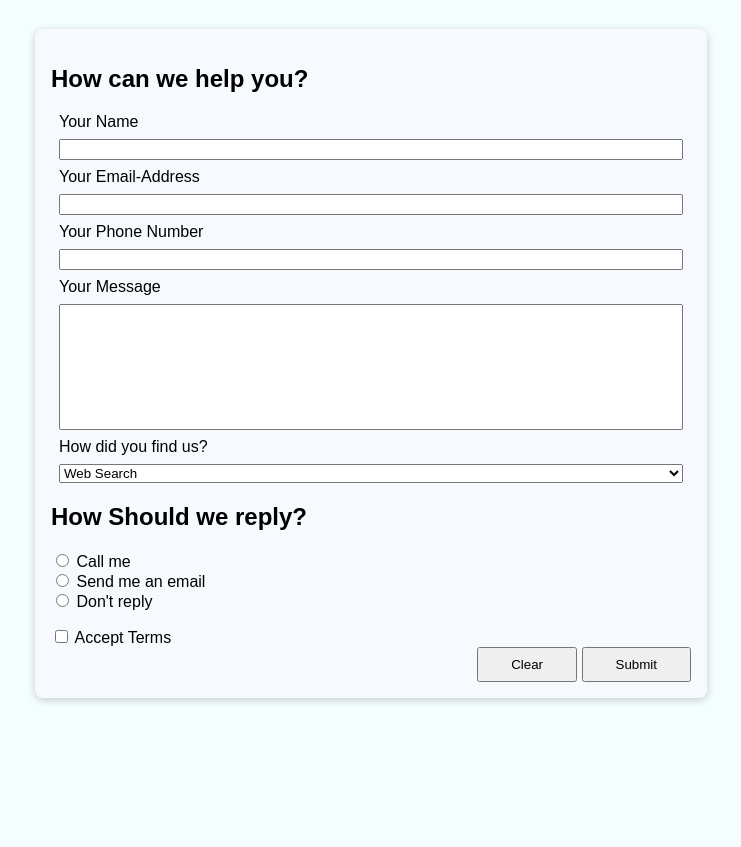
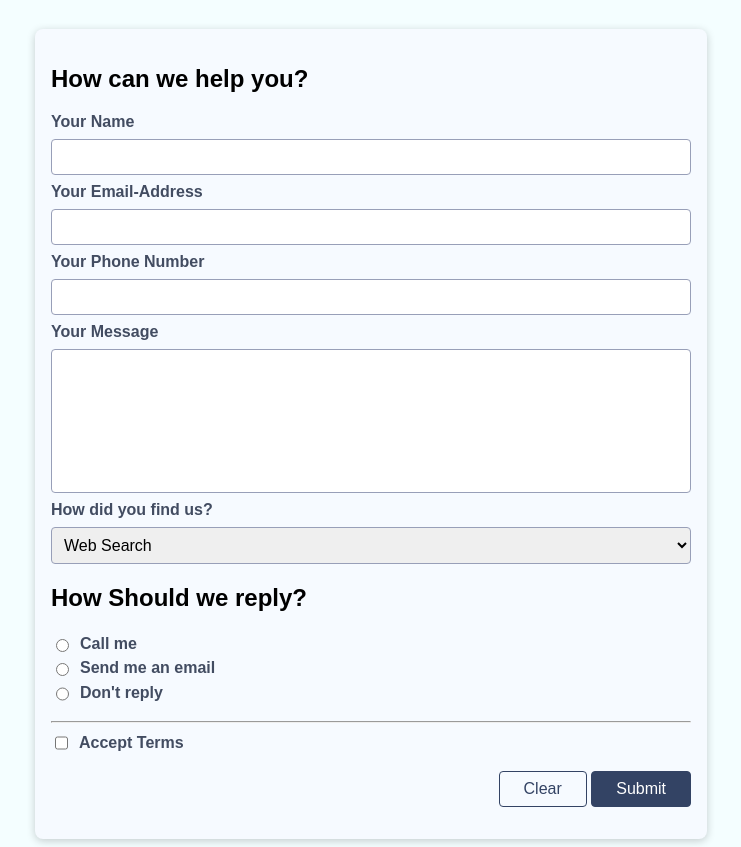
Before and after one commit to Min5107/WebStudy, a plain HTML site: page WebStudy_7/index.html in a window 1280 px wide. Shown: the part 72-919 px from the top of the page, without its empty margins (269-1010 px from the left). Before the commit the page ends 800 px from the top, so only its background shows below. Drawn offline with Linux system fonts and the light colour scheme.

Commit message:
0713(11:30)

```diff
--- a/WebStudy_7/index.html
+++ b/WebStudy_7/index.html
@@ -31,7 +31,7 @@
                     </li>
                     <li>
                         <label for="Message">Your Message</label>
-                        <textarea name="" id="Message" required minlength="10" maxlength="200" rows="8"></textarea>
+                        <textarea name="" id="Message" required minlength="10" maxlength="200" rows="7"></textarea>
                     </li>
                     <li>
                         <label for="channel">How did you find us?</label>
@@ -45,29 +45,30 @@
             </section>
             <section>
                 <h2>How Should we reply?</h2>
-                <ul>
-                    <li>
+                <ul >
+                    <li class="inline-control">
                         <input type="radio" id="reply-phone" name="reply" value="phone" />
                         <label for="reply-phone">Call me</label>
                     </li>
-                    <li>
+                    <li class="inline-control">
                         <input type="radio" id="reply-email" name="reply" value="email" />
                         <label for="reply-email">Send me an email</label>
-                    </li>
-                    <li>
+                    </li >
+                    <li class="inline-control">
                         <input type="radio" id="reply-none" name="reply" value="none" />
                         <label for="reply-none">Don't reply</label>
                     </li>
                 </ul>
             </section>
-            <section>
+            <hr>
+            <section class="inline-control">
                 <input type="checkbox" id="Number" name="reply" />
                 <label for="Number">Accept Terms</label>
             </section>
 
             <section id="button">
-                <button type="reset">Clear</button>
-                <button type="submit">Submit</button>
+                <button type="reset" class="btn-empty">Clear</button>
+                <button type="submit" class="btn-filled">Submit</button>
             </section>
         </form>
         <footer></footer>
--- a/WebStudy_7/styles/styles.css
+++ b/WebStudy_7/styles/styles.css
@@ -9,23 +9,50 @@ h1 {
     text-align: center;
     margin: 2rem;
 }
-
+section{
+    margin-bottom: 1rem;
+}
+label{
+    color: rgb(66,76,97);
+    display: block;
+    font-weight: bold;
+    margin: 0.5rem 0;
+}
 ul{
     padding: 0;
+    list-style: none;
 }
 
-#top li{
-    display: flex;
-    flex-direction: column;
-    margin: 0.5rem;
-
+input,
+textarea,
+select{
+    font: inherit;
+    padding: 0.5rem;
+    border: 1px solid rgb(152, 159, 184);
+    width: 100%;
+    display: block;
+    border-radius: 4px;
+    box-sizing: border-box;
 }
-#top label{
-    padding-bottom: 0.5rem;
+textarea{
+    resize: none;
+}
+input:focus,
+textarea:focus{
+    background-color: rgb(217,227,247);
 }
 
-ul{
-    list-style: none;
+.inline-control{
+    display: flex;
+    justify-self: start;
+}
+.inline-control input{
+    width: auto;
+    justify-content: center;
+}
+.inline-control label{
+    margin: 0.2rem;
+    margin-left: 0.5rem;
 }
 
 form {
@@ -36,15 +63,34 @@ form {
     box-shadow: 0 2px 8px rgba(0, 0, 0, 0.2);
     border-radius: 8px;
 }
-textarea{
-    resize: none;
+
+button{
+    font: inherit;
+    border: 1px solid rgb(51, 67, 100);
+    padding: 0.5rem 1.5rem;
+    border-radius: 4px;
+    cursor: pointer;
+}
+
+.btn-filled{
+    background-color: rgb(51, 67, 100);
+    color: white;
+}
+
+.btn-filled:hover{
+    background-color: rgb(69, 89, 129);
+    border-color: rgb(69, 89, 129);
+}
+
+.btn-empty{
+    background-color: transparent;
+    color: rgb(51, 67, 100);
+}
+
+.btn-filled:hover{
+    background-color: rgb(208, 215, 230);
 }
 
 #button{
     text-align: end;
-
-    }
-#button button{
-    padding: 0.5rem 2rem;
-
 }
```
